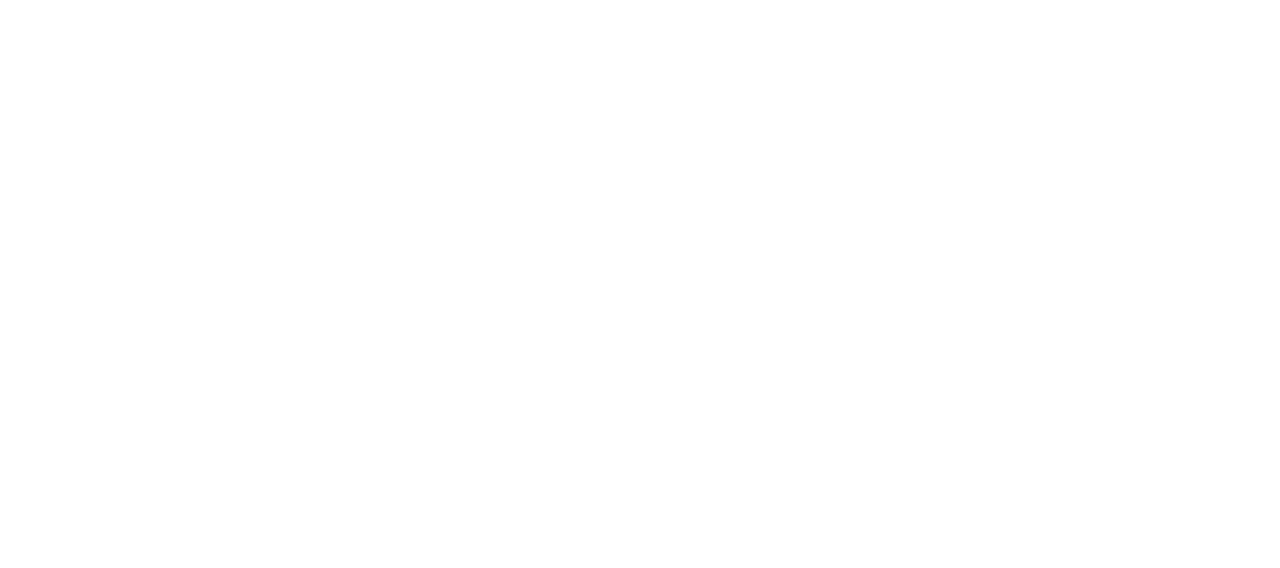
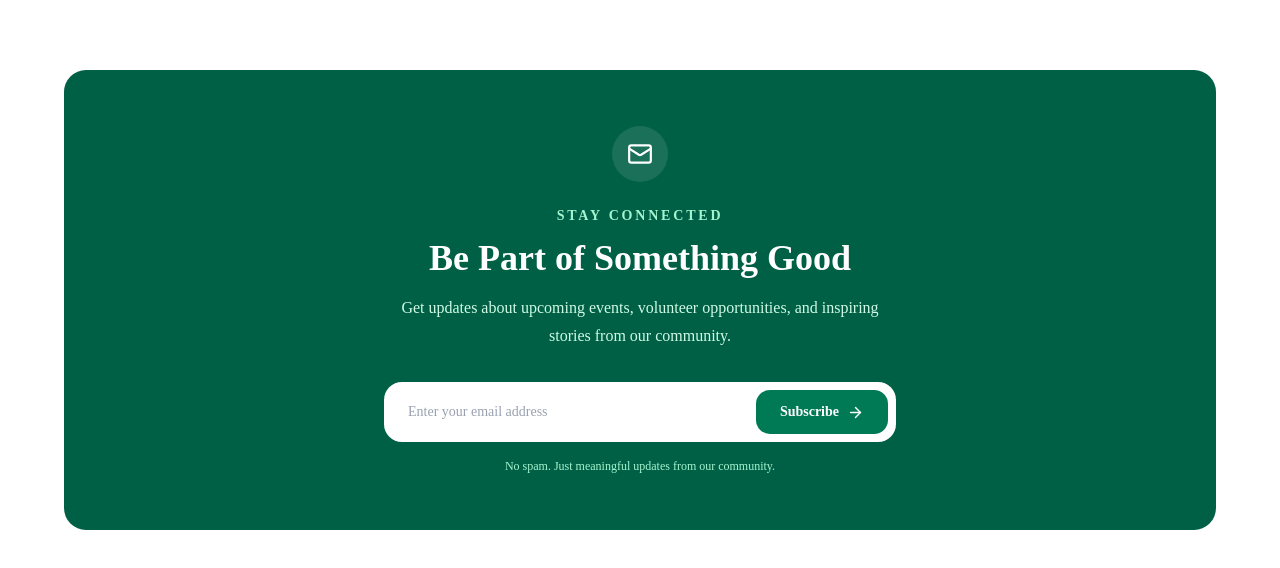
Before and after one commit to NayeemurRahman0017/shoboj-sathi-client, a Next.js app: page / in a window 1280 px wide. Shown: the part 3867-4435 px from the top of the page. Before the commit the page ends 3857 px from the top, so only its background shows below. Built offline with nearby package versions, Linux system fonts and the light colour scheme.

Commit message:
feat: add homepage newsletter section

```diff
--- a/src/app/page.tsx
+++ b/src/app/page.tsx
@@ -1,8 +1,8 @@
-
 import Hero from "@/components/home/Hero";
 import Features from "@/components/home/Features";
 import UpcomingEvents from "@/components/home/UpcomingEvents";
 import Gallery from "@/components/home/Gallery";
+import Newsletter from "@/components/home/Newsletter";
 
 export default function HomePage() {
   return (
@@ -11,6 +11,7 @@ export default function HomePage() {
       <Features />
       <UpcomingEvents />
       <Gallery />
+      <Newsletter />
     </main>
   );
 }
--- /dev/null
+++ b/src/components/home/Newsletter.tsx
@@ -0,0 +1,78 @@
+"use client";
+
+import { useState } from "react";
+import { ArrowRight, Mail, CheckCircle2 } from "lucide-react";
+
+export default function Newsletter() {
+  const [email, setEmail] = useState("");
+  const [subscribed, setSubscribed] = useState(false);
+
+  const handleSubmit = (e: React.FormEvent<HTMLFormElement>) => {
+    e.preventDefault();
+
+    if (!email.trim()) return;
+
+    // Temporary frontend interaction.
+    // Backend API integration will be added later.
+    setSubscribed(true);
+    setEmail("");
+  };
+
+  return (
+    <section className="px-5 py-20 sm:px-8 lg:px-16">
+      <div className="mx-auto max-w-7xl overflow-hidden rounded-3xl bg-emerald-800 px-6 py-14 text-white sm:px-12 lg:px-16">
+        <div className="mx-auto max-w-2xl text-center">
+          <div className="mx-auto mb-6 flex h-14 w-14 items-center justify-center rounded-full bg-white/10">
+            <Mail size={26} />
+          </div>
+
+          <p className="mb-3 text-sm font-semibold uppercase tracking-[0.2em] text-emerald-200">
+            Stay Connected
+          </p>
+
+          <h2 className="text-3xl font-bold sm:text-4xl">
+            Be Part of Something Good
+          </h2>
+
+          <p className="mx-auto mt-4 max-w-lg leading-7 text-emerald-100">
+            Get updates about upcoming events, volunteer opportunities, and
+            inspiring stories from our community.
+          </p>
+
+          {subscribed ? (
+            <div className="mt-8 flex items-center justify-center gap-2 rounded-xl bg-white/10 p-4 text-emerald-100">
+              <CheckCircle2 size={20} />
+              <span>Thank you for subscribing!</span>
+            </div>
+          ) : (
+            <form
+              onSubmit={handleSubmit}
+              className="mx-auto mt-8 flex max-w-lg flex-col gap-3 rounded-2xl bg-white p-2 sm:flex-row"
+            >
+              <input
+                type="email"
+                value={email}
+                onChange={(e) => setEmail(e.target.value)}
+                placeholder="Enter your email address"
+                required
+                className="min-w-0 flex-1 rounded-xl px-4 py-3 text-sm text-gray-900 outline-none placeholder:text-gray-400"
+              />
+
+              <button
+                type="submit"
+                className="flex items-center justify-center gap-2 rounded-xl bg-emerald-700 px-6 py-3 text-sm font-semibold text-white transition hover:bg-emerald-900"
+              >
+                Subscribe
+                <ArrowRight size={17} />
+              </button>
+            </form>
+          )}
+
+          <p className="mt-4 text-xs text-emerald-200">
+            No spam. Just meaningful updates from our community.
+          </p>
+        </div>
+      </div>
+    </section>
+  );
+}
```
